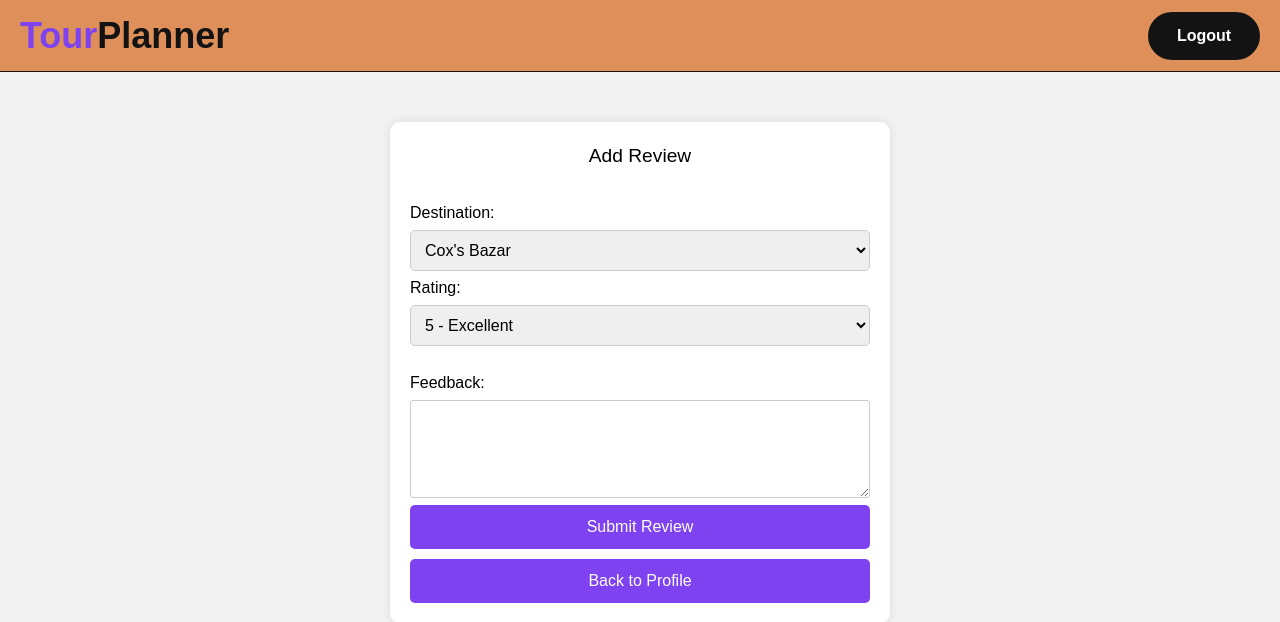
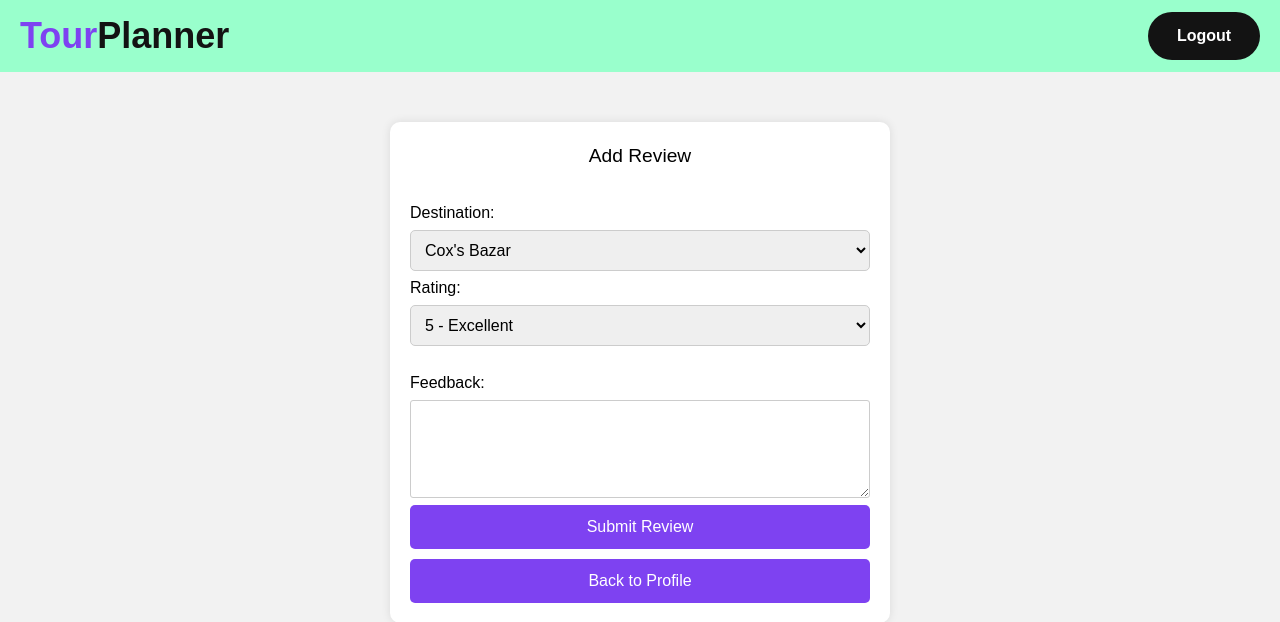
Before and after one commit to ay0-0n/TourPlanner, a Flask app: page /add_review in a window 1280 px wide. Shown: the top 622 px of the page. Run offline with Flask 3, Linux system fonts and the light colour scheme; data comes from the database, SQL or seed files in the repository; some libraries are stand-ins or nearby versions.

Commit message:
Changed secondary color

```diff
--- a/app/templates/index.html
+++ b/app/templates/index.html
@@ -17,7 +17,7 @@
                 'txt': '#131313',
                 'sml-txt':'#13131399',
                 'primary': '#7E42F1',
-                'secondary': '#DF905A',
+                'secondary': '#99ffcc',
               }
             }
           }
@@ -29,8 +29,8 @@
 </head>
 <body style="margin: 0; padding: 0; box-sizing: border-box; scroll-behavior: smooth;">
     <header>
-        <nav class="bg-secondary mx-auto flex justify-between items-center px-5 py-4 border-b-[1px] border-txt h-[4.5rem]">
-                <a href="{{ url_for('index')}}" class="text-txt font-bold text-4xl"><span class="text-primary">Tour</span>Planner</a>
+        <nav class="bg-secondary mx-auto flex justify-between items-center px-5 py-4 border-txt h-[4.5rem]">
+          <a href="{{ url_for('index')}}" class="text-txt font-bold text-4xl"><span class="text-primary">Tour</span>Planner</a>
                 {% block seeDestination%}
                 {% endblock %}
                 {% block logout%}
```
